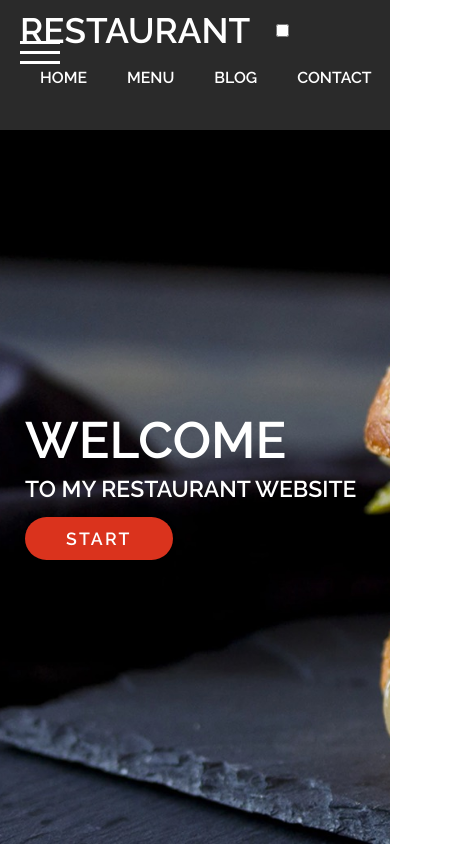
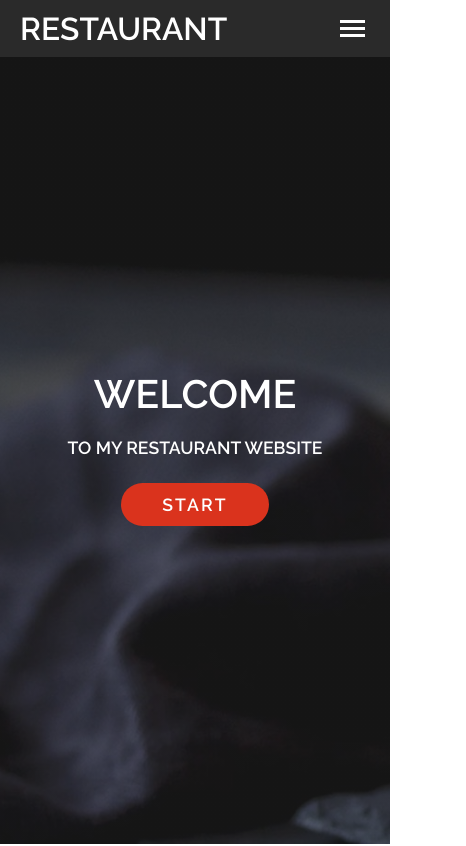
Before and after one commit to cndparaphrased/cindy_poonyeung_project2, a plain HTML site: page index.html in a window 390 px wide. Shown: the top 846 px of the page, 466 px wide, since content can reach past the window. Drawn offline with nearby package versions, Linux system fonts and the light colour scheme; some packages are replaced by stand-ins of ours; a script that the page names is missing.

Commit message:
submission

```diff
--- a/index.html
+++ b/index.html
@@ -16,12 +16,11 @@
             <div class="header-top">
                 <h1 class="logo">Restaurant</h1>
 
-                <input class="menu-btn" type="checkbox" id="menu-btn">
-                <label class="menu-icon" for="menu-btn">
-                    <span class="menu-icon__hamburger"></span>
-                </label>
-
-                <nav class="nav__container--main">
+                <nav class="nav__container--main clearfix">
+                    <input class="menu-btn" type="checkbox" id="menu-btn">
+                    <label class="menu-icon" for="menu-btn">
+                        <span class="menu-icon__hamburger"></span>
+                    </label>
                     <ul class="nav nav--main">
                         <li class="nav__item nav__item--main">
                             <a href="index.html" class="nav__link nav__link--main">Home</a>
--- a/styles/partials/_header.scss
+++ b/styles/partials/_header.scss
@@ -12,6 +12,10 @@
     display: flex;
     align-items: center;
     justify-content: space-between;
+}
+
+.menu-btn {
+    display: none;
 }
 
 .nav__item--main:nth-of-type(5) {
@@ -55,6 +59,10 @@
 } // = = = = = = = = = = = = = = = END MAX-WIDTH 1100px
 
 @media (max-width: 900px) {
+    .header {
+        background: linear-gradient(to right, rgba(42, 42, 42, 0.5), rgba(42, 42, 42, 0.5)), url(../assets/image-1.jpeg) bottom right 20%/cover no-repeat;
+    }
+
     .header-flex {
         padding: 0;
     }
@@ -62,87 +70,134 @@
     .header-top {
         background: $black;
         padding: 10px 20px;
-        flex-wrap: wrap;
-    }
-
-    .logo,
-    .menu-btn {
-        width: 50%;
+        display: block;
+        position: relative;
     }
 
     .header-bottom {
         padding: 0 25px;
     }
 
+    .nav__container--main {
+        display: block;
+        position: absolute;
+        top: 50px;
+        left: 0;
+        width: 100%;
+    }
 
+    .nav--main {
+        clear: both;
+        flex-direction: column;
+        align-items: center;
+        padding: 0;
+        margin: 0;
+        background-color: $black;
+        max-height: 0;
+        transition: max-height .7s ease-out;
+    }
 
-    // .logo,
-    // .menu-btn {
-    //     width: 45%;
-    // }
+    .nav__item--main:nth-of-type(5) {
+        margin: 0 10px;
+    }
 
-    // // .nav__container--main {
-    // //     width: 100%;
-    // //     position: relative;
-    // //     top: 0;
-    // //     height: 0;
-    // // }
+    .nav__link--last {
+        padding: 25px;
+    }
 
-    // .nav--main {
-    //     position: absolute;
-    //     width: 100%;
-    //     // height: calc(100vh - 100px);
-    //     flex-direction: column;
-    //     align-items: center;
-    //     justify-content: space-around;
-    //     margin: 0;
-    //     padding: 20px 0;
-    //     background: rgba(42, 42, 42, 0.98);
-    // }
+    .nav__link--main {
+        display: block;
+        font-size: 2.4rem;
+        padding: 25px;
+        opacity: 0;
+        transition: opacity .5s ease-in-out;
+    }
 
-    // .nav__item--main {
-    //     margin: 0;
-    //     padding: 10px 50px;
-    // }
-
-    // .nav__link--main {
-    //     display: block;
-    //     letter-spacing: 3px;
-    //     padding: 20px 100px;
-    // }
-
-
+    .menu-icon {
+        float: right;
+        position: absolute;
+        top: -15px;
+        right: 25px;
+    }
 
     .menu-icon__hamburger {
         display: block;
         background: #fff;
-        height: 3px;
-        width: 40px;
+        height: 2.5px;
+        width: 25px;
         position: relative;
+        transition: background .2s ease-out;
         &:hover {
             cursor: pointer;
         }
-        &::before,
-        &::after {
+    }
+
+    .menu-icon__hamburger::before,
+    .menu-icon__hamburger::after {
         display: block;
         background: #fff;
         content: "";
         height: 100%;
         width: 100%;
         position: absolute;
+        transition: all .2 ease-out;
     }
-        &::before {
-            bottom: 10px;
-            margin-top: 10px;
-            &:hover {
-                cursor: pointer;
+
+    .menu-icon__hamburger::before {
+        bottom: 7px;
+    }
+
+    .menu-icon__hamburger::after {
+        top: 7px;
+    }
+
+    .menu-btn:checked ~ .nav--main {
+        max-height: 100vh;
+    }
+
+    .menu-btn:checked ~ .nav__link--main {
+        opacity: 1;
+    }
+
+} // = = = = = = = = = = = = = = = END MAX-WIDTH 900px
+
+@media (max-width: 700px) {
+    .header {
+        background: linear-gradient(to right, rgba(42, 42, 42, 0.5), rgba(42, 42, 42, 0.5)), url(../assets/image-responsive.jpeg) center/cover no-repeat;
+    }
+
+    .menu-icon {
+        top: -20px;
+    }
+
+    .header__text {
+        font-size: 5rem;
+    }
+
+    .header__text--small {
+        font-size: 2.4rem;
+    }
+} // = = = = = = = = = = = = = = = END MAX-WIDTH 700px
+
+@media (max-width: 450px) {
+    .logo {
+        font-size: 3.6rem;
+    }
+
+    .menu-icon {
+        top: -23px;
+    }
+
+    .header-bottom {
+        align-items: center;
+    }
+
+    .header__text {
+        font-size: 4.5rem;
+    }
+
+    .header__text--small {
+        font-size: 2rem;
+        margin: 20px 0;
     }
 }
-        &::after {
-            top: 10px;
-            &:hover {
-                cursor: pointer;
-            }
-        }
-    }
-}
```
Also changed, not shown: assets/image-responsive.jpeg (added), styles/style.css. Lines whose indentation alone changed are shown as unchanged.
